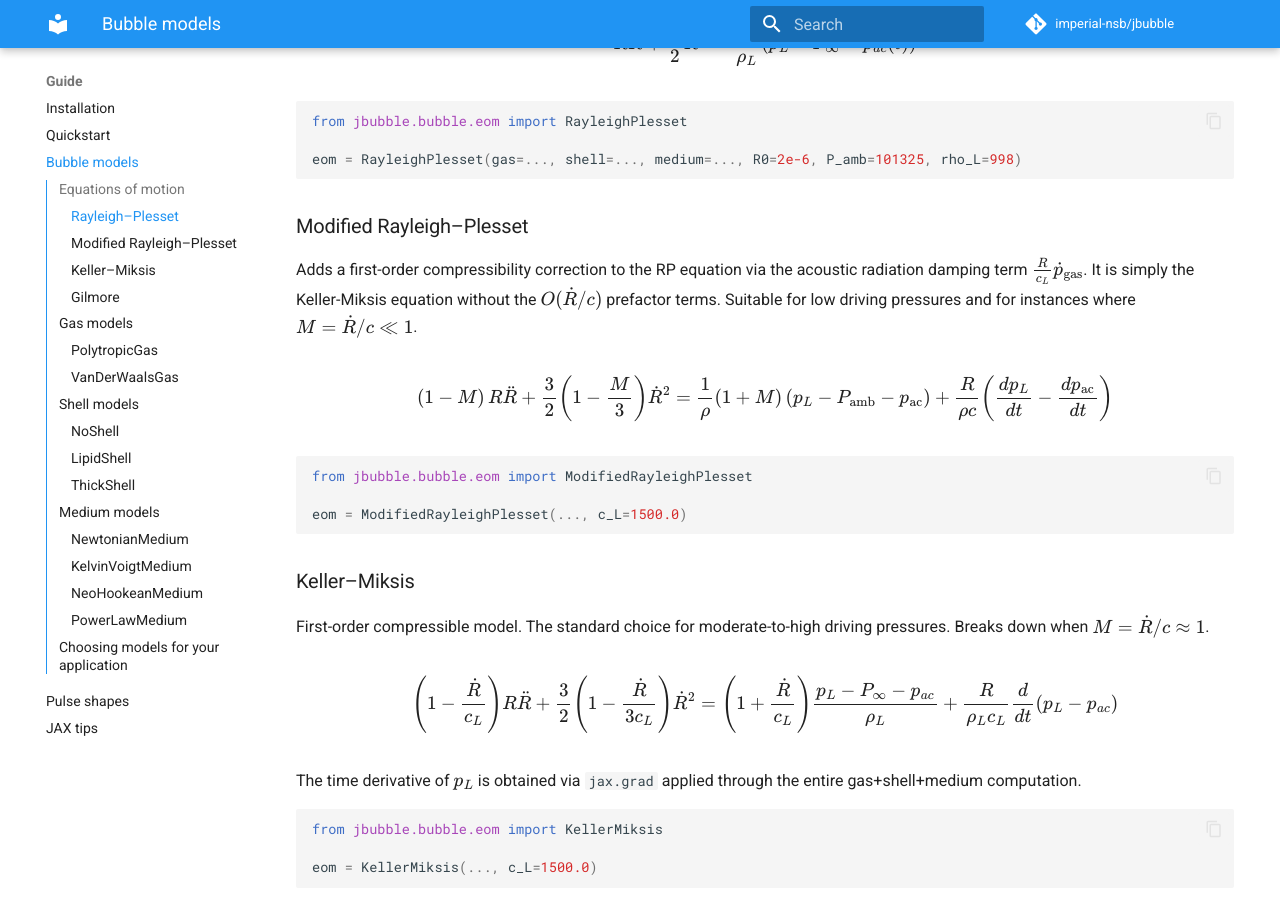
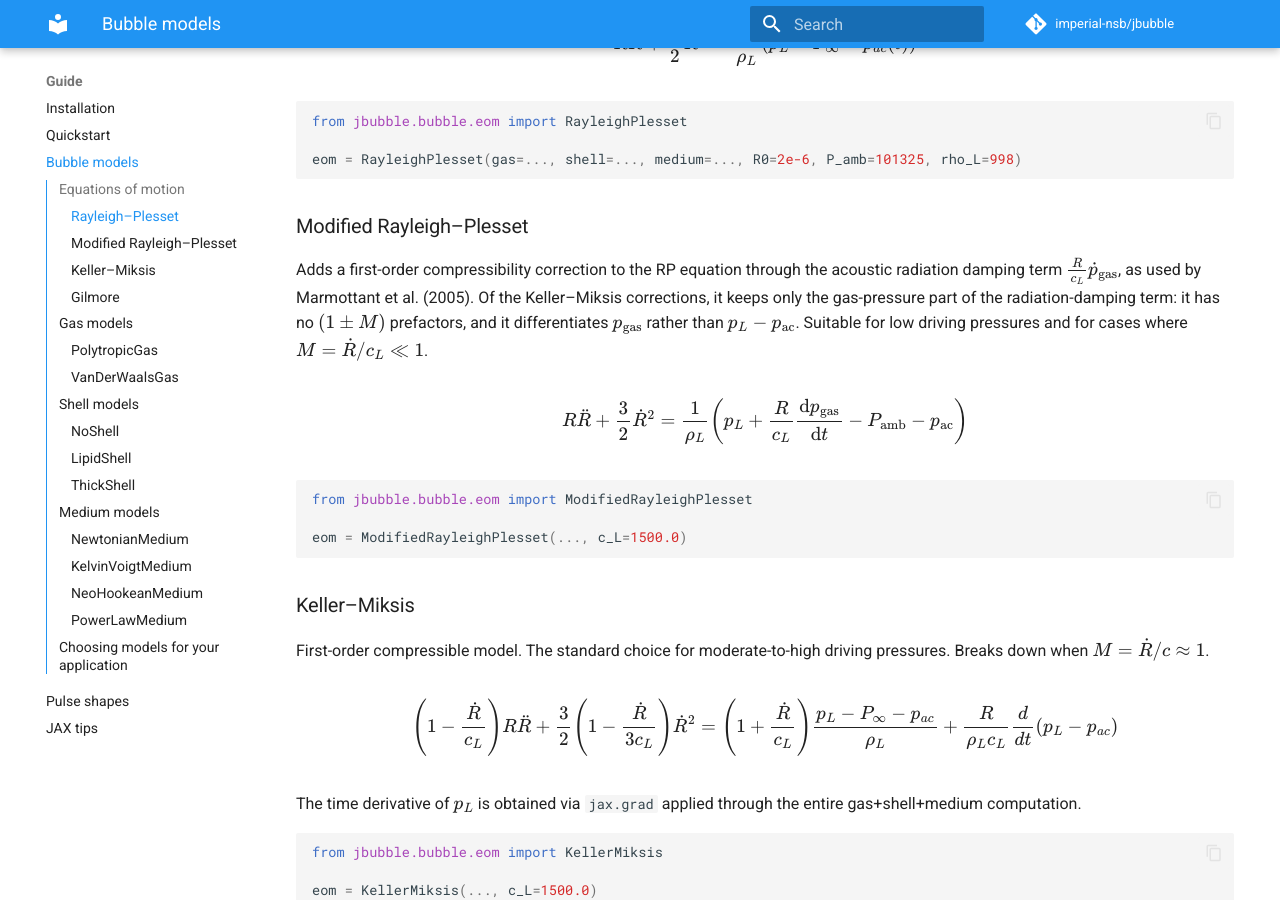
Before and after one commit to imperial-nsb/jbubble, an MkDocs documentation site: the page built from docs/guide/bubble_models.md, in a window 1280 px wide and 900 px high, scrolled down 1093 px. Built offline with MkDocs 1.6.1 and Material for MkDocs 9.7.7, drawn with Linux system fonts in a browser that asks for light colours; comment, search, counter and statistics services are not loaded.

Commit message:
docs(guide): show the Modified Rayleigh-Plesset equation the code solves
The guide's display equation for `ModifiedRayleighPlesset` was the full
Keller-Miksis equation, with the (1 - M) and (1 + M) prefactors and the
dp_ac/dt term, and the prose called the model Keller-Miksis without the
prefactor terms. Neither matches `eom.py`, which adds only
(R / c_L) dp_gas/dt to the Rayleigh-Plesset forcing.

The guide now shows the same equation as the `ModifiedRayleighPlesset`
docstring, and the prose says that the model keeps only the gas-pressure
part of the Keller-Miksis radiation-damping term.

````diff
--- a/docs/guide/bubble_models.md
+++ b/docs/guide/bubble_models.md
@@ -45,12 +45,9 @@ eom = RayleighPlesset(gas=..., shell=..., medium=..., R0=2e-6, P_amb=101325, rho
 
 ### Modified Rayleigh–Plesset
 
-Adds a first-order compressibility correction to the RP equation via the acoustic radiation damping term $\frac{R}{c_L}\dot{p}_\text{gas}$. It is simply the Keller-Miksis equation without the $O(\dot R/c)$ prefactor terms. Suitable for low driving pressures and for instances where $M = \dot R/c \ll 1$.
+Adds a first-order compressibility correction to the RP equation through the acoustic radiation damping term $\frac{R}{c_L}\dot{p}_\text{gas}$, as used by Marmottant et al. (2005). Of the Keller–Miksis corrections, it keeps only the gas-pressure part of the radiation-damping term: it has no $(1 \pm M)$ prefactors, and it differentiates $p_\text{gas}$ rather than $p_L - p_\text{ac}$. Suitable for low driving pressures and for cases where $M = \dot R/c_L \ll 1$.
 
-
-$$(1 - M)\, R \ddot{R} + \frac{3}{2}\left(1 - \frac{M}{3}\right)\dot{R}^2
-= \frac{1}{\rho}(1 + M)\left(p_L - P_{\text{amb}} - p_{\text{ac}}\right)
-+ \frac{R}{\rho c}\left(\frac{d p_L}{dt} - \frac{d p_{\text{ac}}}{dt}\right)$$
+$$R\ddot{R} + \frac{3}{2}\dot{R}^2 = \frac{1}{\rho_L}\left(p_L + \frac{R}{c_L}\frac{\mathrm{d}p_\text{gas}}{\mathrm{d}t} - P_\text{amb} - p_\text{ac}\right)$$
 
 ```python
 from jbubble.bubble.eom import ModifiedRayleighPlesset
````
